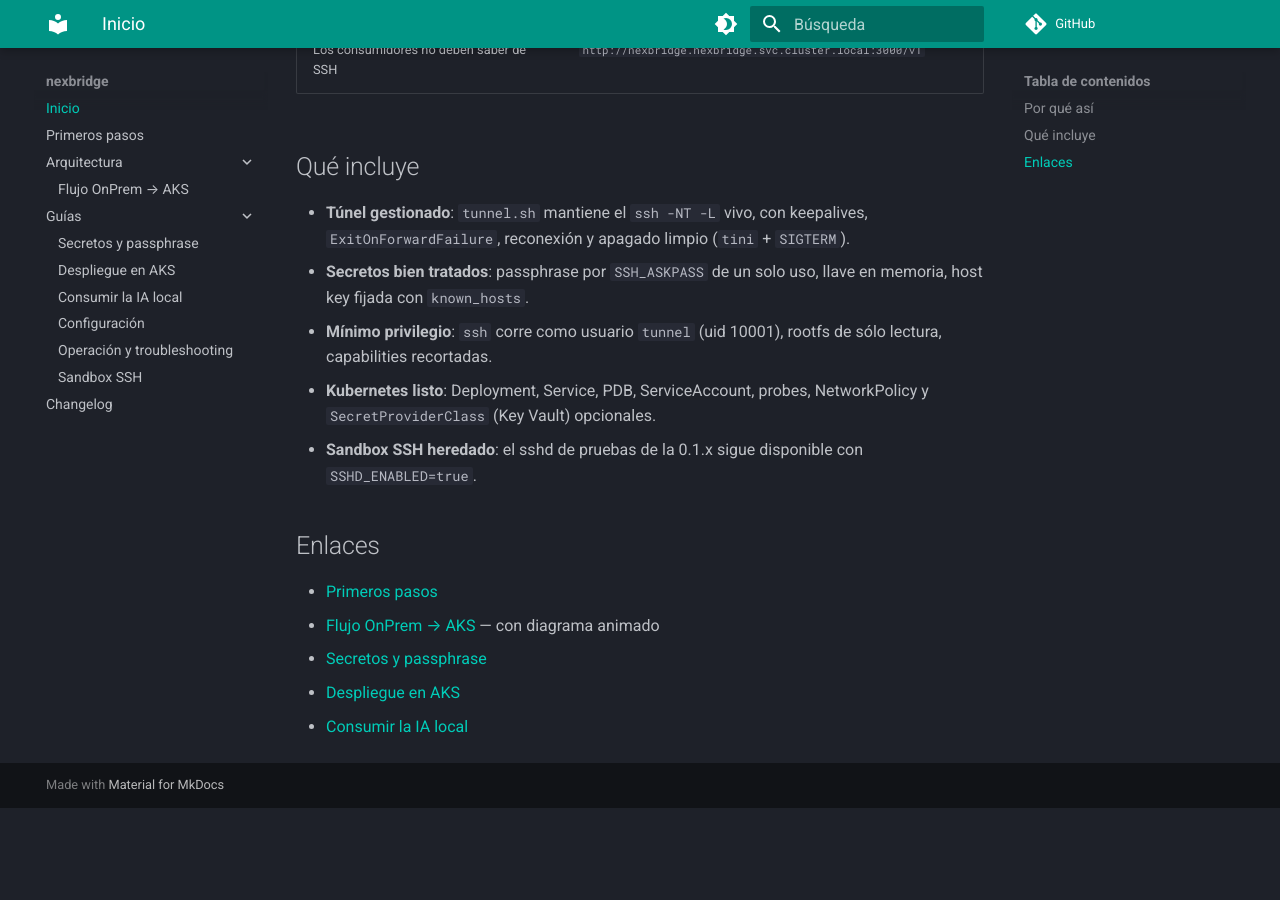
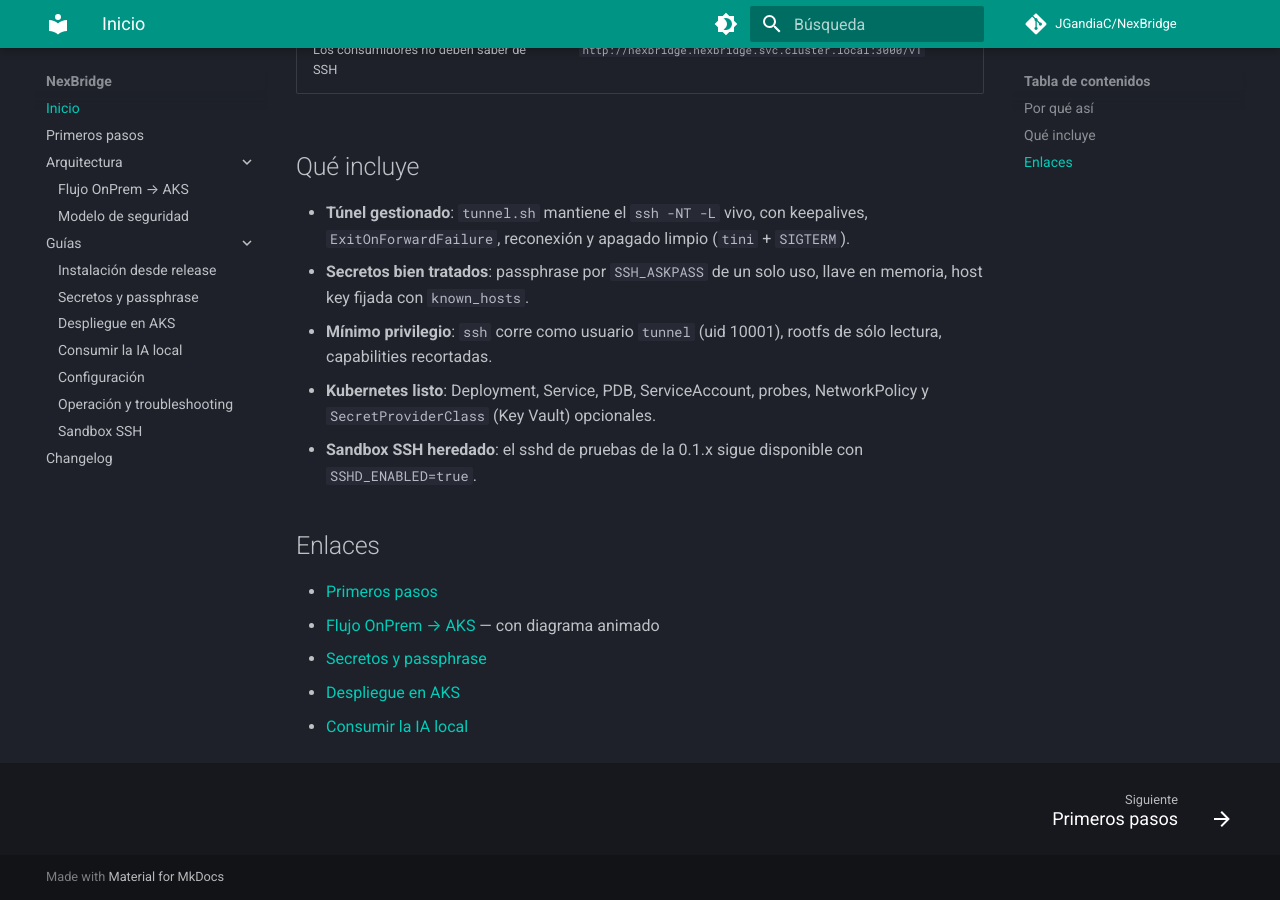
Before and after one commit to JGandiaC/NexBridge, an MkDocs documentation site: the page built from docs/docs/index.md, in a window 1280 px wide and 900 px high, scrolled down 1041 px. Built offline with MkDocs 1.6.1 and Material for MkDocs 9.7.7, drawn with Linux system fonts in a browser that asks for light colours; comment, search, counter and statistics services are not loaded; before the commit the page ends 1849 px from its top, so only the background shows below that.

Commit message:
docs: enable material navigation features and point to NexBridge repo

```diff
--- a/docs/mkdocs.yml
+++ b/docs/mkdocs.yml
@@ -1,7 +1,8 @@
-site_name: nexbridge
+site_name: NexBridge
 site_description: Túnel SSH OnPrem → AKS para exponer servicios OnPrem (IA local compatible OpenAI) dentro del clúster
 site_author: Digitalization Internal Audit
-repo_url: https://github.com/JGandiaC/nexbridge
+repo_url: https://github.com/JGandiaC/NexBridge
+repo_name: JGandiaC/NexBridge
 edit_uri: edit/develop/docs/docs/
 
 theme:
@@ -22,12 +23,20 @@ theme:
     - navigation.expand
     - search.highlight
     - content.code.copy
+    - content.code.annotate
+    - navigation.footer
+    - navigation.top
+    - search.suggest
+    - toc.follow
 
 markdown_extensions:
   - admonition
   - attr_list
   - md_in_html
   - pymdownx.details
+  - pymdownx.emoji:
+      emoji_index: !!python/name:material.extensions.emoji.twemoji
+      emoji_generator: !!python/name:material.extensions.emoji.to_svg
   - pymdownx.highlight
   - pymdownx.superfences:
       custom_fences:
@@ -45,7 +54,9 @@ nav:
   - Primeros pasos: getting-started.md
   - Arquitectura:
     - Flujo OnPrem → AKS: architecture/flujo.md
+    - Modelo de seguridad: architecture/seguridad.md
   - Guías:
+    - Instalación desde release: guides/instalacion.md
     - Secretos y passphrase: guides/secretos.md
     - Despliegue en AKS: guides/despliegue-aks.md
     - Consumir la IA local: guides/consumir-ia.md
```
